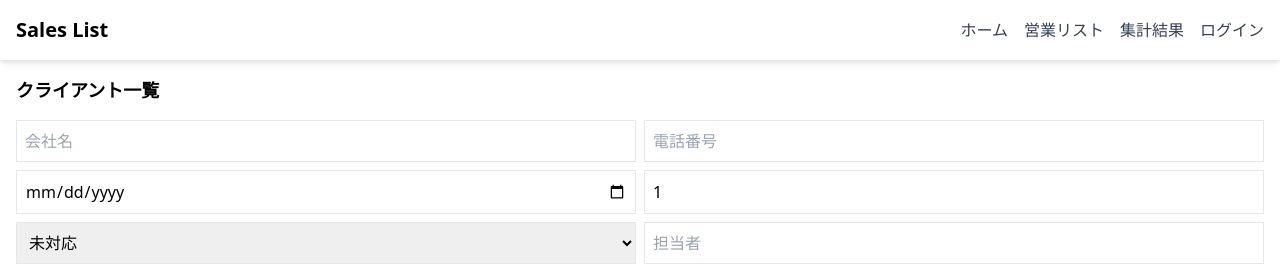
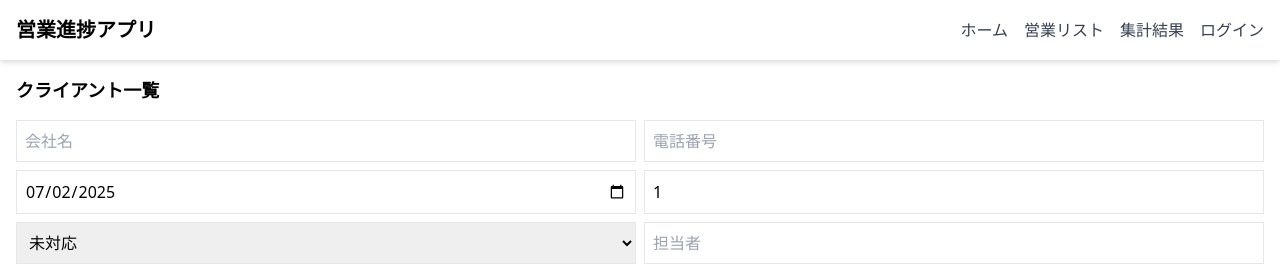
Before and after one commit to ryo0818/reactSpring, a React (Vite) app in the folder frontend/: page /sales in a window 1280 px wide. Shown: the top 265 px of the page. Built offline with nearby package versions, Linux system fonts and the light colour scheme; no server answers.

Commit message:
こみこみ変更

```diff
--- a/frontend/index.html
+++ b/frontend/index.html
@@ -5,7 +5,7 @@
     <link rel="icon" type="image/svg+xml" href="/vite.svg" />
     <meta name="viewport" content="width=device-width, initial-scale=1.0" />
     <link rel="stylesheet" href="./src/App.css" />
-    <title>Vite + React</title>
+    <title>営業進捗アプリ</title>
   </head>
   <body>
     <div id="root"></div>
--- a/frontend/package.json
+++ b/frontend/package.json
@@ -13,6 +13,7 @@
   "dependencies": {
     "@tailwindcss/cli": "^4.1.11",
     "axios": "^1.10.0",
+    "date-fns": "^4.1.0",
     "react": "^19.1.0",
     "react-dom": "^19.1.0",
     "react-router-dom": "^7.6.3"
--- a/frontend/src/App.jsx
+++ b/frontend/src/App.jsx
@@ -1,25 +1,9 @@
-import { useEffect, useState } from "react";
-import axios from "axios";
 import { BrowserRouter as Router, Routes, Route, Link } from "react-router-dom";
-import ClientList from "./components/ClientList";
 import Header from "./components/Header";
 import Footer from "./components/Footer";
-import Home from "../pages/Home";
-import Contact from "../pages/Contact";
+
 
 function App() {
-  const [message, setMessage] = useState("");
-
-  useEffect(() => {
-    axios
-      .get("http://localhost:8080/api/hello")
-      .then((res) => setMessage(res.data))
-      .catch((err) => {
-        console.error(err);
-        setMessage("Error fetching message");
-      });
-  }, []);
-
   return (
     <div className="min-h-screen flex flex-col ">
     <Router>
--- a/frontend/src/components/ClientList.jsx
+++ b/frontend/src/components/ClientList.jsx
@@ -1,7 +1,9 @@
 import React, { useEffect, useState } from 'react';
+import { format } from 'date-fns'; // 日付のフォーマット用ライブラリ
 import axios from 'axios';
 
 const API_BASE_URL = import.meta.env.VITE_API_HOST;
+const today = format(new Date(), 'yyyy-MM-dd');
 
 const statusMap = {
   A: '対応済み',
@@ -16,7 +18,7 @@ function ClientList() {
     id: null,
     companyName: '',
     phoneNumber: '',
-    callDate: '',
+    callDate: today,
     callCount: 1,
     status: '未対応',
     staff: '',
--- a/frontend/src/components/Header.jsx
+++ b/frontend/src/components/Header.jsx
@@ -13,7 +13,7 @@ const Header = () => {
       <header className="bg-white shadow-md">
         <nav className="flex items-center justify-between p-4">
           <Link to="/" className="text-xl font-bold text-black">
-            Sales List
+            営業進捗アプリ
           </Link>
           <div className="flex gap-4">
             <Link to="/" className="text-gray-700 hover:text-black">ホーム</Link>
```
Also changed, not shown: 1 other file (tests, documents, lock files or other folders).
